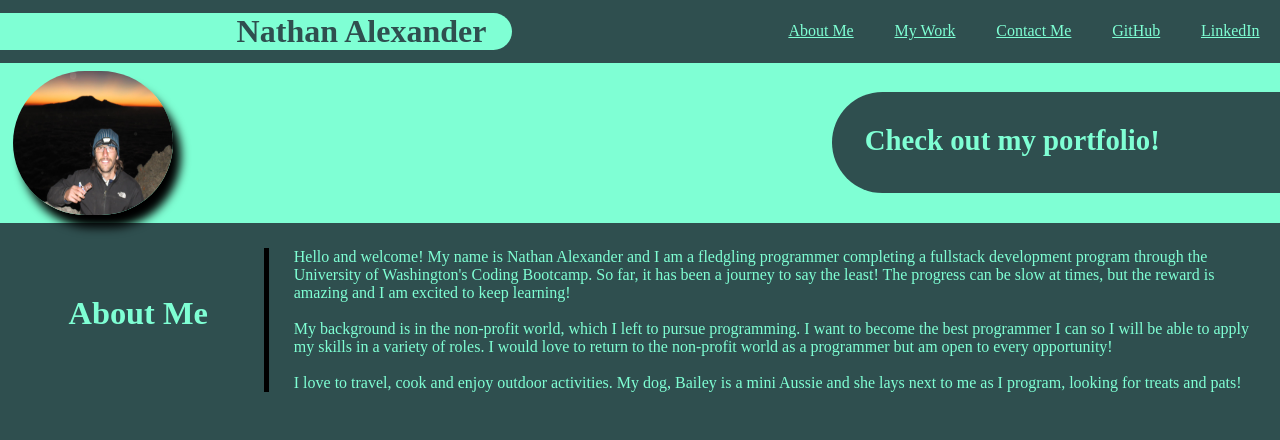
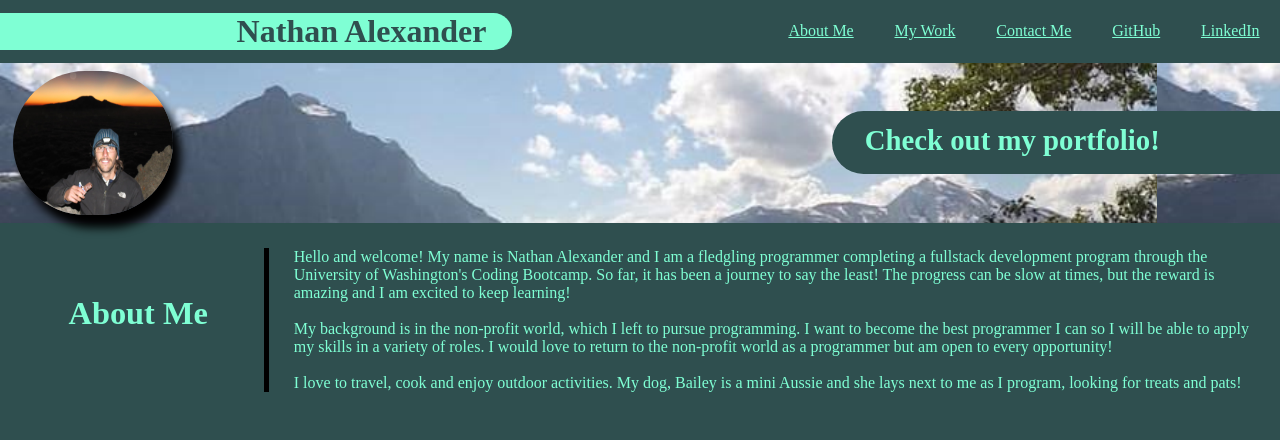
Before and after one commit to NathanAlexander1/Nathan-Portfolio-Project, a plain HTML site: page index.html in a window 1280 px wide. Shown: the top 440 px of the page. Drawn offline with Linux system fonts and the light colour scheme.

Commit message:
added banner image

```diff
--- a/assets/style.css
+++ b/assets/style.css
@@ -62,6 +62,7 @@ li a {
     justify-content: space-between;
     align-items:flex-end;
     align-items: center;
+    background-image: url("./Images/potential-banner-image.png");
 }
 
 .subtitle-section img{
@@ -82,7 +83,7 @@ li a {
     align-self: center;
     width: 35%;
     /* height: 90%; */
-    padding: 2.5% 3% 2.5% 1%;
+    padding: 1% 3% 1% 1%;
     font-size: larger;
     border-radius: 180px 0 0 180px;
     margin: 3% 0 3% 0;
```
Also changed, not shown: assets/Images/potential-banner-image.png (added).
